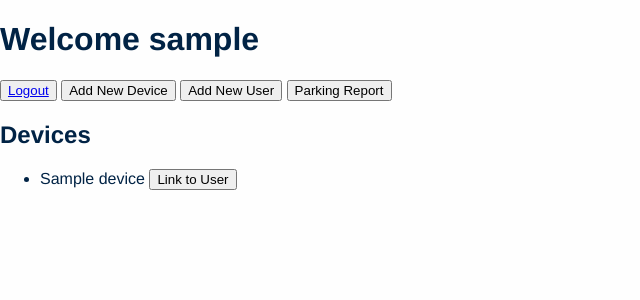
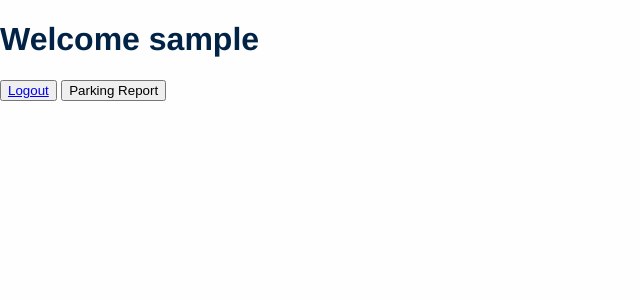
Before and after one commit to oluwatobi-roie/roieAdmin, a Flask app: template templates/premiumdb.html in a window 1280 px wide. Shown: the top 300 px of the page, without its empty margins (0-640 px from the left). Run offline with Flask 3, Linux system fonts and the light colour scheme; the template is opened without the code that fills it: most values are stand-ins (such as "Sample title", 1, 10 or a date in 2020).

Commit message:
removed unnecessary pages for premium html landing pages

```diff
--- a/templates/premiumdb.html
+++ b/templates/premiumdb.html
@@ -14,97 +14,8 @@
     <h1> Welcome {{ user_name }}</h1>
     <button type="submit"><a href="/logout">Logout</a></button>
 
-    <!-- button to open and close add device form -->
-    <button class="task_button add_btn"
-    onclick="showAddDeviceForm()"> Add New Device </button>
-    <button type="button" class="close_btn" onclick="hideAddDeviceForm()">Close Device Forms</button>
-
-    <!-- button to open and close add user form -->
-    <button class="task_button add_user_btn" onclick="showAddUserForm()"> Add New User </button>
-
-    <button class="task_button close_user_btn" onclick="hideAddUserForm()"> Close User Form </button>
-
     <button class="task_button" id="parkingReport" onclick="showParkingReportForm()"> Parking Report </button>
 
-
-    <div class="add-device-form">
-        <h2>Add New Device</h2>
-        <form id="deviceForm" onsubmit="addDevice(event)">
-            <!-- Add your input fields here -->
-
-            <div class="device-info">
-                <div class="add-device-form-item">
-                    <label for="platenumber">Plate Number:</label>
-                    <input type="text" id="platenumber" name="platenumber" placeholder="Plate Number" required>
-                </div>
-
-                <div class="add-device-form-item">
-                    <label for="uniqueid">Device Imei:</label>
-                    <input type="number" id="uniqueid" name="uniqueid" placeholder="Device Imei" required>
-                </div>
-
-                <div class="add-device-form-item">
-                    <label for="devicephone">Device Phone:</label>
-                    <input type="phone" id="devicephone" name="devicephone" placeholder="08012345678" required>
-                </div>
-
-                <div class="add-device-form-item">
-                    <label for="simcarrier"> Sim Carrier </label>
-                    <select name="simcarrier" id="simcarrier">
-                        <option value="9mobile" selected>9mobile</option>
-                        <option value="MTN">MTN</option>
-                        <option value="Airtel">Airtel</option>
-                    </select>
-                </div>
-
-                <div class="add-device-form-item">
-                    <label for="category">Category</label>
-                    <select name="category" id="category">
-                        <option value="Car" selected>Car</option>
-                        <option value="SUV" selected>Suv</option>
-                        <option value="Truck" selected>Truck</option>
-                        <option value="Okada" selected>Okada</option>
-                        <option value="Others" selected>Others</option>
-                    </select>
-                </div>
-
-                <div class="add-device-form-item">
-                    <label for="renewalcost">Renewal Cost</label>
-                    <input type="number" name="renewalcost" id="renewalcost">
-                </div>
-
-                <div class="add-device-form-item">
-                </div>
-            </div>
-            <button type="submit">Add Device</button>
-        </form>
-    </div>
-
-
-    <div class="add-user-form">
-        <h2>Add New User </h2>
-        <form id="userFor" onsubmit="addUsers(event)">
-            <!-- Add your input fields here -->
-
-            <div class="user-info">
-                <div class="add-user-form-item">
-                    <label for="u_name">full Name</label>
-                    <input type="text" id="u_name" name="u_name" placeholder="Full Name" required>
-                </div>
-
-                <div class="add-user-form-item">
-                    <label for="u_email">Email: </label>
-                    <input type="email" id="u_email" name="u_email" placeholder="example@example.com" required>
-                </div>
-
-                <div class="add-user-form-item">
-                    <label for="u_phone">Phone:</label>
-                    <input type="phone" id="u_phone" name="u_phone" placeholder="08012345678" required>
-                </div>
-            </div>
-            <button type="submit">Add User</button>
-        </form>
-    </div>
 
     <div class="reportform">
         <form id="filterForm" onsubmit="ParkingReport(event)">
@@ -133,6 +44,7 @@
             <button type="submit">Submit</button>
         </form>
     </div>
+
     <div class="reportDisplay" id="reportDisplay">
         <h4 class="loading">Loading... Please Wait </h4>
         <div class = "reportinfo">
@@ -160,27 +72,6 @@
 
     </div>
 
-
-    <div>
-        {% if devices_data %}
-        <h2> Devices </h2>
-        <ul>
-            {% for device in devices_data %}
-            <li>
-                {{ device['name'] }} <button type="button" class="linkToUserBtn" data-device-id="{{ device['id'] }}">Link to User</button>
-            </li>
-            {% endfor %}
-        </ul>
-        {% endif %}
-
-
-
-    </div>
-
-
-    <h1>{{ error }}</h1>
-
-
 </body>
 
 </html>
```
